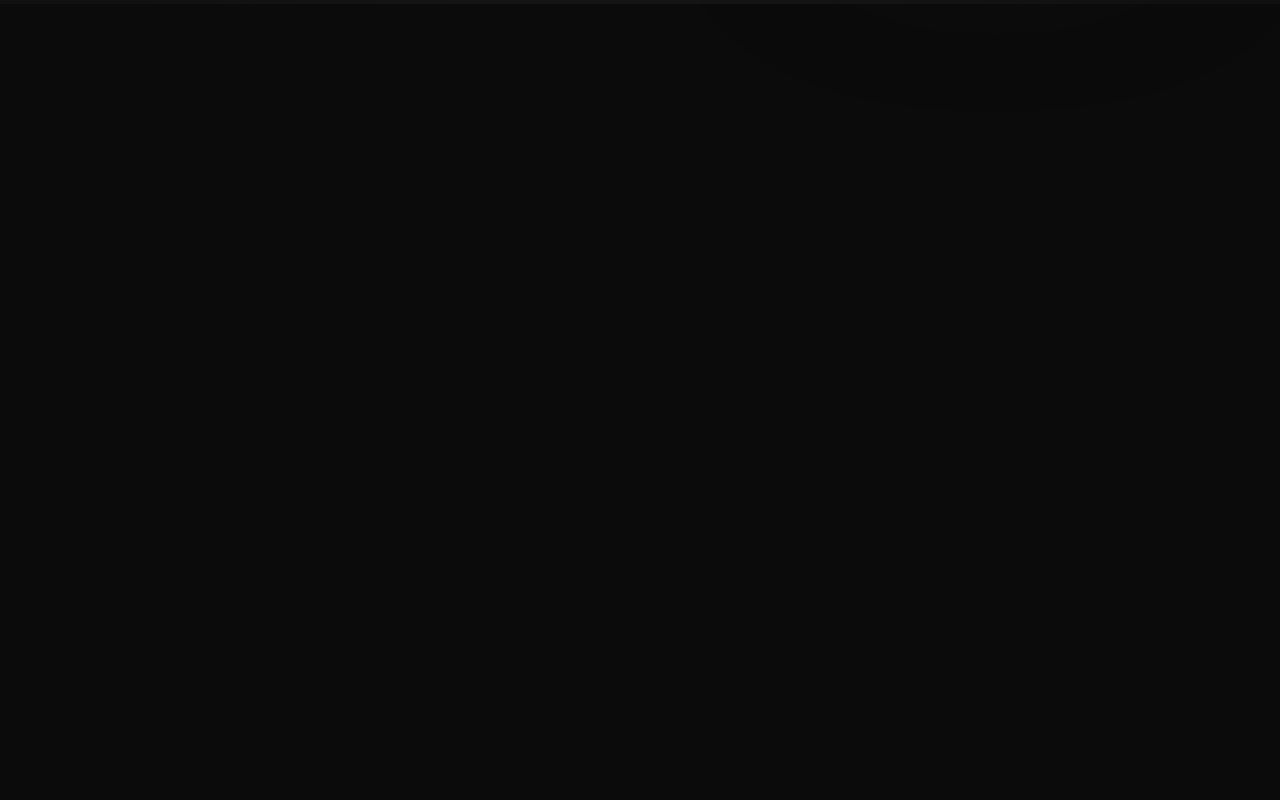
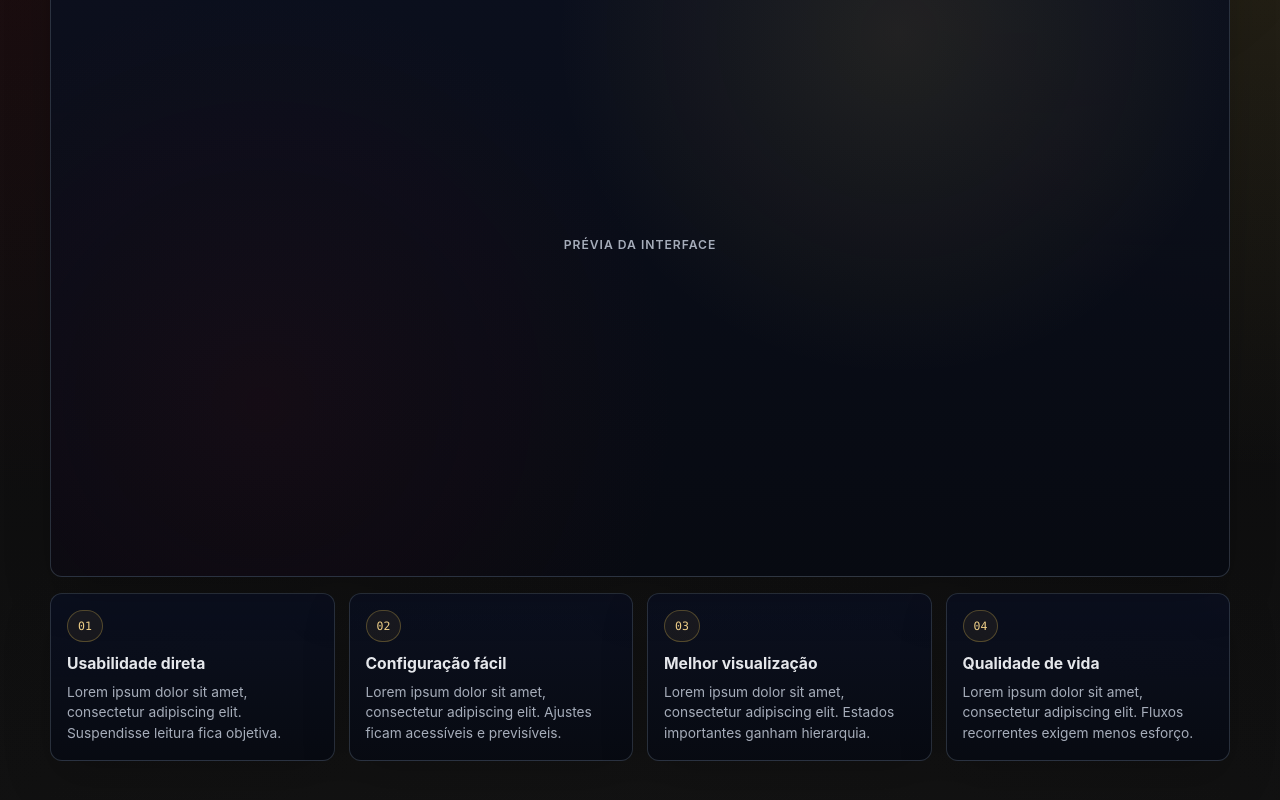
Before and after one commit to LuanTrindade95/CelemSite, an Angular app: page / in a window 1280 px wide. Shown: the part 852-1652 px from the top of the page. Before the commit the page ends 856 px from the top, so only its background shows below. Built offline with nearby package versions, Linux system fonts and the light colour scheme; no server answers.

Commit message:
feat(home): secao interface como destaque principal (home/H3)
Refs: docs/celem/pages/home.md

Phase: Home H3

```diff
--- a/src/app/features/home/home.component.html
+++ b/src/app/features/home/home.component.html
@@ -9,7 +9,7 @@
         </p>
 
         <div class="home-hero__actions" aria-label="Ações principais">
-          <celem-button variant="primary">Baixar Launcher</celem-button>
+          <celem-button variant="primary" routerLink="/launcher">Baixar Launcher</celem-button>
           <celem-button variant="secondary" href="#interface">Conhecer a Interface</celem-button>
         </div>
       </div>
@@ -21,7 +21,66 @@
   </celem-section>
 
   <celem-section id="interface">
-    <!-- INTERFACE -->
+    <div class="home-interface">
+      <div class="home-interface__header">
+        <celem-section-header
+          eyebrow="Interface Celem"
+          title="Um painel feito para operar Celem com clareza"
+          subtitle="Lorem ipsum dolor sit amet, consectetur adipiscing elit. A Interface centraliza o que importa para jogar, configurar e acompanhar o ecossistema." />
+
+        <celem-button variant="primary" routerLink="/interface">Explorar a Interface</celem-button>
+      </div>
+
+      <div class="home-interface__media">
+        <celem-media-placeholder ratio="16:9" label="Prévia da Interface" />
+      </div>
+
+      <div class="home-interface__cards">
+        <celem-card>
+          <div celem-card-header>
+            <span class="interface-card__mark">01</span>
+          </div>
+
+          <div class="interface-card__body">
+            <h3>Usabilidade direta</h3>
+            <p>Lorem ipsum dolor sit amet, consectetur adipiscing elit. Suspendisse leitura fica objetiva.</p>
+          </div>
+        </celem-card>
+
+        <celem-card>
+          <div celem-card-header>
+            <span class="interface-card__mark">02</span>
+          </div>
+
+          <div class="interface-card__body">
+            <h3>Configuração fácil</h3>
+            <p>Lorem ipsum dolor sit amet, consectetur adipiscing elit. Ajustes ficam acessíveis e previsíveis.</p>
+          </div>
+        </celem-card>
+
+        <celem-card>
+          <div celem-card-header>
+            <span class="interface-card__mark">03</span>
+          </div>
+
+          <div class="interface-card__body">
+            <h3>Melhor visualização</h3>
+            <p>Lorem ipsum dolor sit amet, consectetur adipiscing elit. Estados importantes ganham hierarquia.</p>
+          </div>
+        </celem-card>
+
+        <celem-card>
+          <div celem-card-header>
+            <span class="interface-card__mark">04</span>
+          </div>
+
+          <div class="interface-card__body">
+            <h3>Qualidade de vida</h3>
+            <p>Lorem ipsum dolor sit amet, consectetur adipiscing elit. Fluxos recorrentes exigem menos esforço.</p>
+          </div>
+        </celem-card>
+      </div>
+    </div>
   </celem-section>
 
   <celem-section>
--- a/src/app/features/home/home.component.scss
+++ b/src/app/features/home/home.component.scss
@@ -63,6 +63,71 @@ h1 {
   min-width: 0;
 }
 
+.home-interface {
+  display: grid;
+  gap: 16px;
+}
+
+.home-interface__header {
+  display: grid;
+  grid-template-columns: minmax(0, 1fr) auto;
+  gap: 16px;
+  align-items: end;
+}
+
+.home-interface__media {
+  min-width: 0;
+}
+
+.home-interface__cards {
+  display: grid;
+  grid-template-columns: repeat(4, minmax(0, 1fr));
+  gap: 14px;
+  align-items: stretch;
+}
+
+.home-interface__cards celem-card {
+  display: block;
+  height: 100%;
+}
+
+.interface-card__mark {
+  display: inline-flex;
+  align-items: center;
+  justify-content: center;
+  min-width: 32px;
+  min-height: 32px;
+  padding: 0 10px;
+  border: 1px solid rgba(198, 168, 74, 0.34);
+  border-radius: var(--celem-radius-pill);
+  background: rgba(198, 168, 74, 0.08);
+  color: var(--celem-focus);
+  font-family: var(--celem-font-mono);
+  font-size: 0.72rem;
+}
+
+.interface-card__body {
+  display: grid;
+  gap: 8px;
+}
+
+.interface-card__body h3,
+.interface-card__body p {
+  margin: 0;
+}
+
+.interface-card__body h3 {
+  color: var(--celem-text);
+  font-size: 0.98rem;
+  line-height: 1.2;
+}
+
+.interface-card__body p {
+  color: var(--celem-muted);
+  font-size: 0.86rem;
+  line-height: 1.5;
+}
+
 @media (max-width: 920px) {
   .home-hero {
     grid-template-columns: 1fr;
@@ -71,6 +136,15 @@ h1 {
 
   .home-hero__copy {
     max-width: 720px;
+  }
+
+  .home-interface__header {
+    grid-template-columns: 1fr;
+    align-items: start;
+  }
+
+  .home-interface__cards {
+    grid-template-columns: repeat(2, minmax(0, 1fr));
   }
 }
 
@@ -95,4 +169,12 @@ h1 {
   .home-hero__actions celem-button {
     width: 100%;
   }
+
+  .home-interface__cards {
+    grid-template-columns: 1fr;
+  }
+
+  .home-interface__header celem-button {
+    width: 100%;
+  }
 }
```
Also changed, not shown: src/app/features/home/home.component.ts (+11 -1 lines), 1 other file (tests, documents, lock files or other folders).
